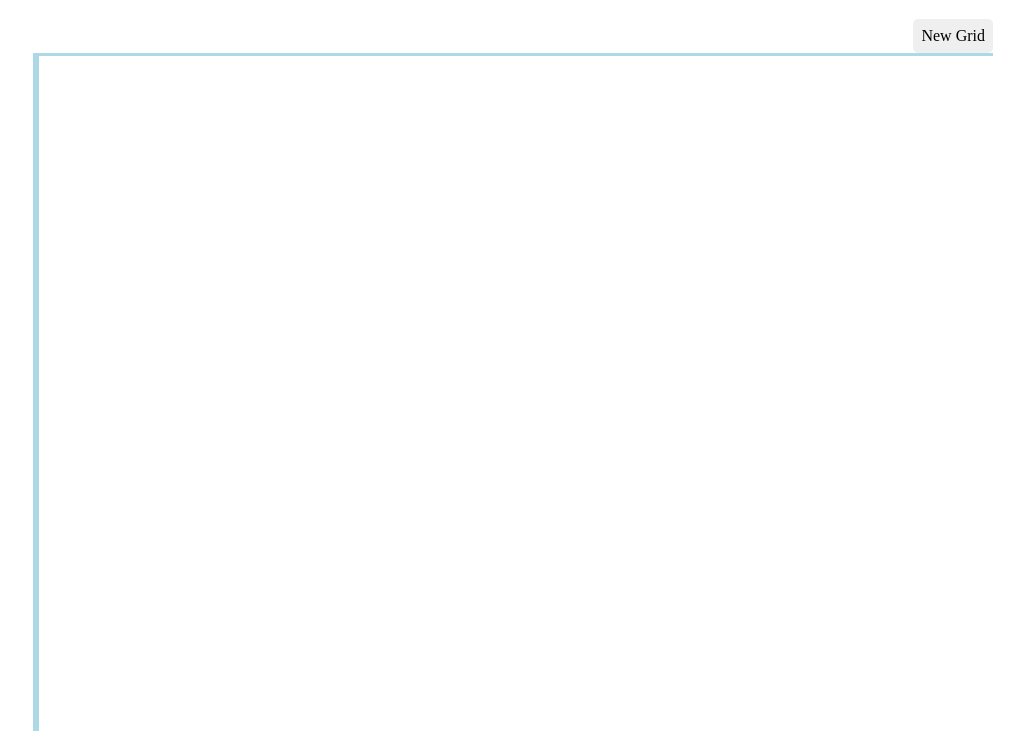
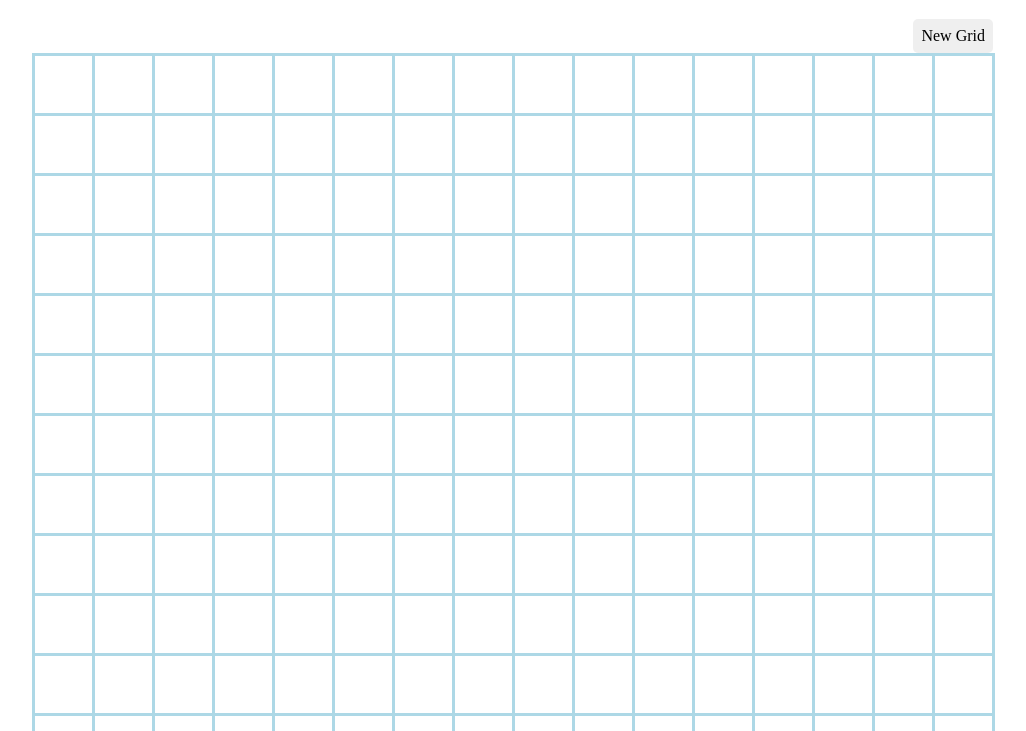
Before and after one commit to EllePhoenix23/odin-sketch, a plain HTML site: page index.html in a window 1280 px wide. Shown: the part 69-800 px from the top of the page, without its empty margins (127-1153 px from the left). Drawn offline with Linux system fonts and the light colour scheme.

Commit message:
Remove border box from container, only apply to boxes, create default grid

```diff
--- a/index.html
+++ b/index.html
@@ -11,9 +11,7 @@
     <div class="btn">
         <button>New Grid</button>
     </div>
-    <div class="container">
-        <div class="box"></div>
-    </div>
+    <div class="container"></div>
     <script src="script.js"></script>
 </body>
 </html>
--- a/script.js
+++ b/script.js
@@ -1,3 +1,14 @@
+const container = document.querySelector(".container");
+let currentGrid = 16
+
+for (i = 0; i < currentGrid**2; i++) {
+    const box = document.createElement("div");
+    box.classList.add("box");
+    box.style.width = `60px`;
+    box.style.height = `60px`;
+    container.appendChild(box);
+}
+
 let newGrid = document.querySelector("button");
 newGrid.addEventListener("click", () => {
     let userPrompt = prompt("Choose a width and height for your new grid of up to 100x100 (i.e. entering '64' will create a 64x64 grid).")
--- a/style.css
+++ b/style.css
@@ -29,16 +29,14 @@ button {
 .container {
     height: 960px;
     flex-wrap: wrap;
+    align-items: center;
+    justify-content: center;
     border-left: solid lightblue;
     border-top: solid lightblue;
 }
 
-.container,
 .box {
     box-sizing: border-box;
-}
-
-.box {
     border-right: solid lightblue;
     border-bottom: solid lightblue;
 }
```
